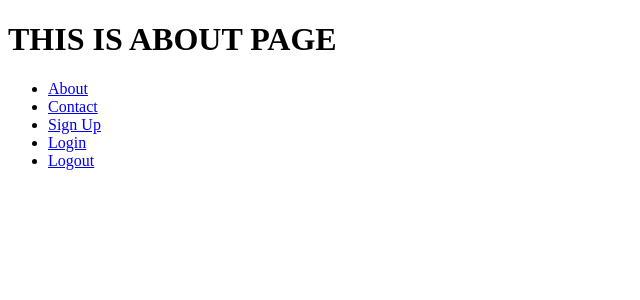
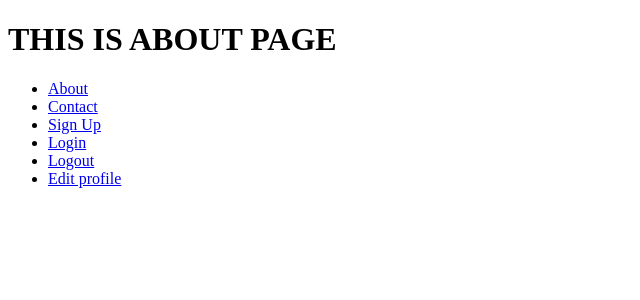
Before and after one commit to verben-a/daomentor, a Flask app: page /about in a window 1280 px wide. Shown: the part 29-329 px from the top of the page, without its empty margins (0-640 px from the left). Run offline with Flask 2, Linux system fonts and the light colour scheme; some libraries are stand-ins or nearby versions.

Commit message:
Edit profile

```diff
--- a/daomentor/templates/base.html
+++ b/daomentor/templates/base.html
@@ -46,6 +46,7 @@
                 <li><a href="/signup">Sign Up</a></li>
                 <li><a href="/login">Login</a></li>
                 <li><a href="/logout">Logout</a></li>
+                <li><a href="/profile/edit/">Edit profile</a></li>
             </ul>
         </div>
     </footer>
--- /dev/null
+++ b/daomentor/templates/edit_profile.html
@@ -0,0 +1,5 @@
+{% extends "base.html" %} {% block content %}
+<div>
+    <h1>THIS IS EDIT PROFILE PAGE</h1>
+</div>
+{% endblock %}
--- a/daomentor/views.py
+++ b/daomentor/views.py
@@ -96,6 +96,7 @@ def signup_post():
         session.add(user)
         session.commit()
         login_user(user)
+        print(str(current_user.is_authenticated))
         return redirect(url_for("add_info"))
 
     else:
@@ -188,6 +189,7 @@ def profile_view():
 @login_required
 def profile():
     # import pdb; pdb.set_trace()
+    print(str(current_user.is_authenticated))
     return render_template("profile.html")
 
 
@@ -216,51 +218,65 @@ def logout():
     logout_user()
     return redirect(url_for("home"))
 
-# @app.route("/profile/edit/", methods=["GET"])
+@app.route("/profile/edit/", methods=["GET"])
 # @login_required
-# def profile_edit_get():
-#     # fetch the user
+def profile_edit_get():
 
-#     return render_template("edit_profile.html", name = current_user.profile.name,
-#         surname = current_user.profile.surname,
-#         email = current_user.email,
-#         # password = current_user.password,
-#         faculty = current_user.profile.faculty,
-#         location = current_user.profile.location,
-#         industry = current_user.profile.industry,
-#         year = current_user.profile.year,
-#         company = current_user.profile.company,
-#         position = current_user.profile.position,
-#         expertise = current_user.profile.expertise)
+    print(current_user)
 
-# @app.route("/profile/edit/", methods=["PUT", "POST"])
+    return render_template("edit_profile.html",
+        name_surname = current_user.profile.name_surname,
+        email = current_user.email,
+        password = current_user.password,
+        summary = current_user.profile.summary,
+        position_at_company = current_user.profile.position_at_company,
+        location = current_user.profile.location,
+        company_name = current_user.profile.company_name,
+        position_name = current_user.profile.position_name,
+        position_summary = current_user.profile.position_summary,
+        university_name = current_user.profile.university_name,
+        major_name = current_user.profile.major_name,
+        education_summary = current_user.profile.education_summary,
+        language_name = current_user.profile.language_name,
+        skill_name = current_user.profile.skill_name,
+        service_name = current_user.profile.service_name,
+        cost = current_user.profile.cost)
+
+@app.route("/profile/edit/", methods=["PUT", "POST"])
 # @login_required
-# def profile_edit_post():
-#     # import pdb; pdb.set_trace() # debugging -- stops it for investigations
-#     user = session.query(User).get(current_user.id)
-#     user.profile.name = request.form.get('name')
-#     user.profile.surname = request.form.get('surname')
-#     user.email = request.form.get('email')
-#     if request.form.get("password") != "":
-#         user.password = generate_password_hash(request.form.get('password'))
-#     user.profile.faculty = request.form.get('faculty')
-#     user.profile.location = request.form.get('location')
-#     user.profile.industry = request.form.get('industry')
-#     user.profile.year = request.form.get('year')
-#     user.profile.company = request.form.get('company')
-#     user.profile.position = request.form.get('position')
-#     user.profile.expertise = request.form.get('expertise')
+def profile_edit_post():
+    print(user.profile)
+    # import pdb; pdb.set_trace() # debugging -- stops it for investigations
+    user = session.query(User).get(current_user.id)
+    profile = user.profile[0]
+    profile.name_surname = request.form.get('name_surname')
+    user.email = request.form.get('email')
+    if request.form.get("password") != "":
+        user.password = generate_password_hash(request.form.get('password'))
+    user.profile.summary = request.form.get('summary')
+    user.profile.position_at_company = request.form.get('position_at_company')
+    user.profile.location = request.form.get('location')
+    user.profile.company_name = request.form.get('company_name')
+    user.profile.position_name = request.form.get('position_name')
+    user.profile.position_summary = request.form.get('position_summary')
+    user.profile.university_name = request.form.get('university_name')
+    user.profile.major_name = request.form.get('major_name')
+    user.profile.education_summary = request.form.get('education_summary')
+    user.profile.language_name = request.form.get('language_name')
+    user.profile.skill_name = request.form.get('skill_name')
+    user.profile.service_name = request.form.get('service_name')
+    user.profile.cost = request.form.get('cost')
 
-#     if request.files:
-#         # your code goes here
-#         file_to_upload = request.files['file']
+    # if request.files:
+    #     # your code goes here
+    #     file_to_upload = request.files['file']
 
-#         if file_to_upload:
-#             upload_result = upload(file_to_upload)
-#             thumbnail_url, options = cloudinary_url(upload_result['public_id'], format="jpg", crop="fill", width=150, height=150)
-#             user.profile.photo = thumbnail_url
+    #     if file_to_upload:
+    #         upload_result = upload(file_to_upload)
+    #         thumbnail_url, options = cloudinary_url(upload_result['public_id'], format="jpg", crop="fill", width=150, height=150)
+    #         user.profile.photo = thumbnail_url
 
 
-#     session.commit()
+    session.commit()
 
-#     return redirect(url_for("profile"))
+    return redirect(url_for("profile"))
```
